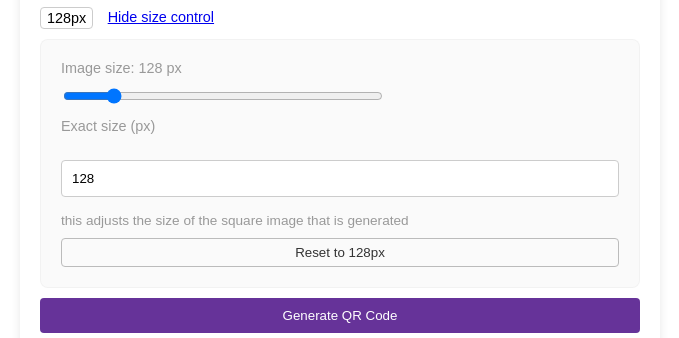
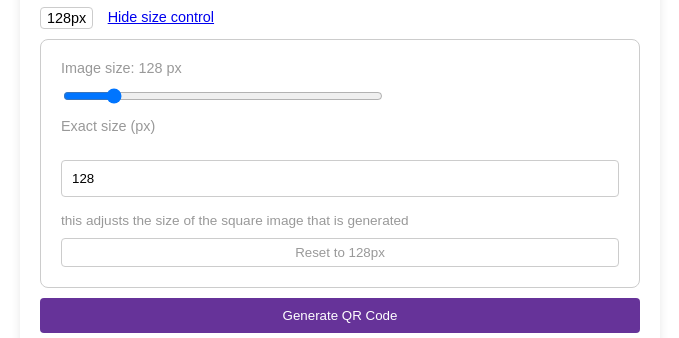
Before and after one commit to mikesusz/qr-sqd-co, a website: page src/index.html in a window 1280 px wide. Both pictures are taken after a click on the link "Show size control". Shown: the part 180-518 px from the top of the page, 300-979 px from the left. Drawn offline with Linux system fonts and the light colour scheme.

Commit message:
removing some hard coded css colors

```diff
--- a/src/styles.css
+++ b/src/styles.css
@@ -119,8 +119,7 @@ button:hover {
 	margin-top: var(--input-padding);
 	padding: var(--vertical-spacing);
 	border-radius: var(--panel-radius);
-	background: #fafafa;
-	border: 1px solid rgba(0, 0, 0, 0.03);
+	border: 1px solid var(--panel-border);
 }
 
 #qrSizeSlider {
@@ -141,11 +140,11 @@ button:hover {
 
 .reset-btn {
 	background: transparent;
-	border: 1px solid #bbb;
+	border: 1px solid var(--panel-border);
 	padding: 6px 10px;
 	border-radius: 4px;
 	cursor: pointer;
-	color: #333;
+	color: var(--muted-text);
 }
 
 .reset-btn:hover {
```
